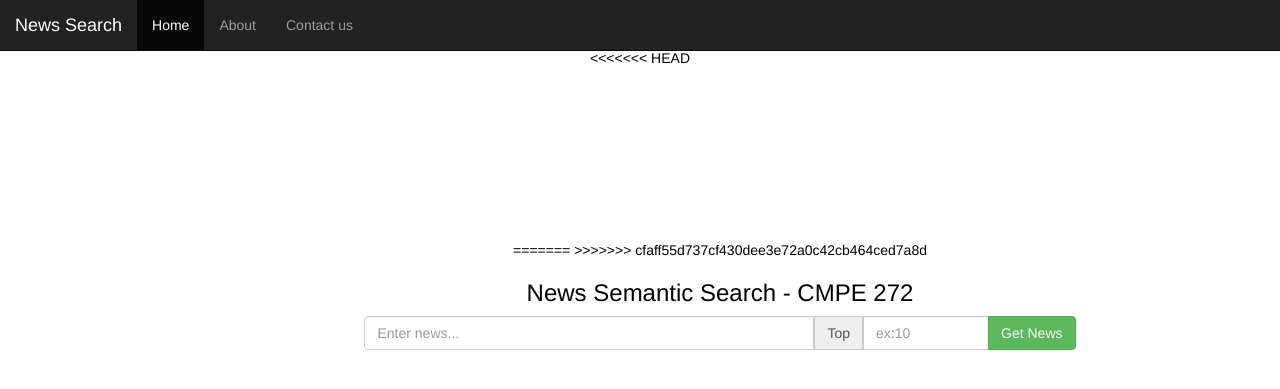
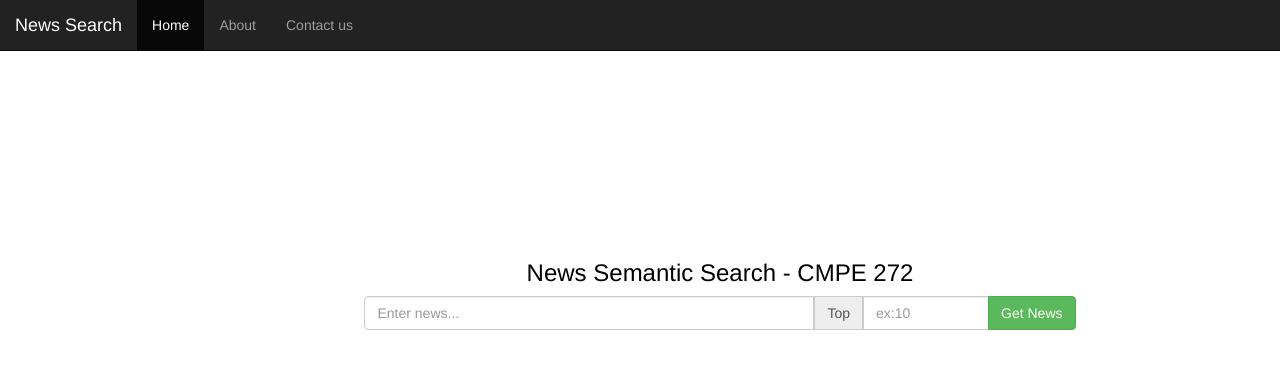
Before and after one commit to MaheshChandrra/News-Semantic-Search-Engine, a Flask app: page / in a window 1280 px wide. Shown: the top 389 px of the page. Run offline with Flask 2, Linux system fonts and the light colour scheme; parts of the project's set-up code (start-up, migrations or seed data) failed here and were passed over; some libraries are stand-ins or nearby versions.

Commit message:
Changes in home page.

```diff
--- a/templates/main_home_page.html
+++ b/templates/main_home_page.html
@@ -37,12 +37,10 @@
     </div>
   </nav>
 
-  <div class="jumbotron text-center" style="background-color: white;color: black">
-<<<<<<< HEAD
+<div class="jumbotron text-center" style="background-color: white;color: black">
 
 <form class="form-inline" method="post" action="{{url_for('similarnews')}}">
-=======
->>>>>>> cfaff55d737cf430dee3e72a0c42cb464ced7a8d
+
   <h3 class="text-center">News Semantic Search - CMPE 272</h3>
 
 <div class="input-group">
```
